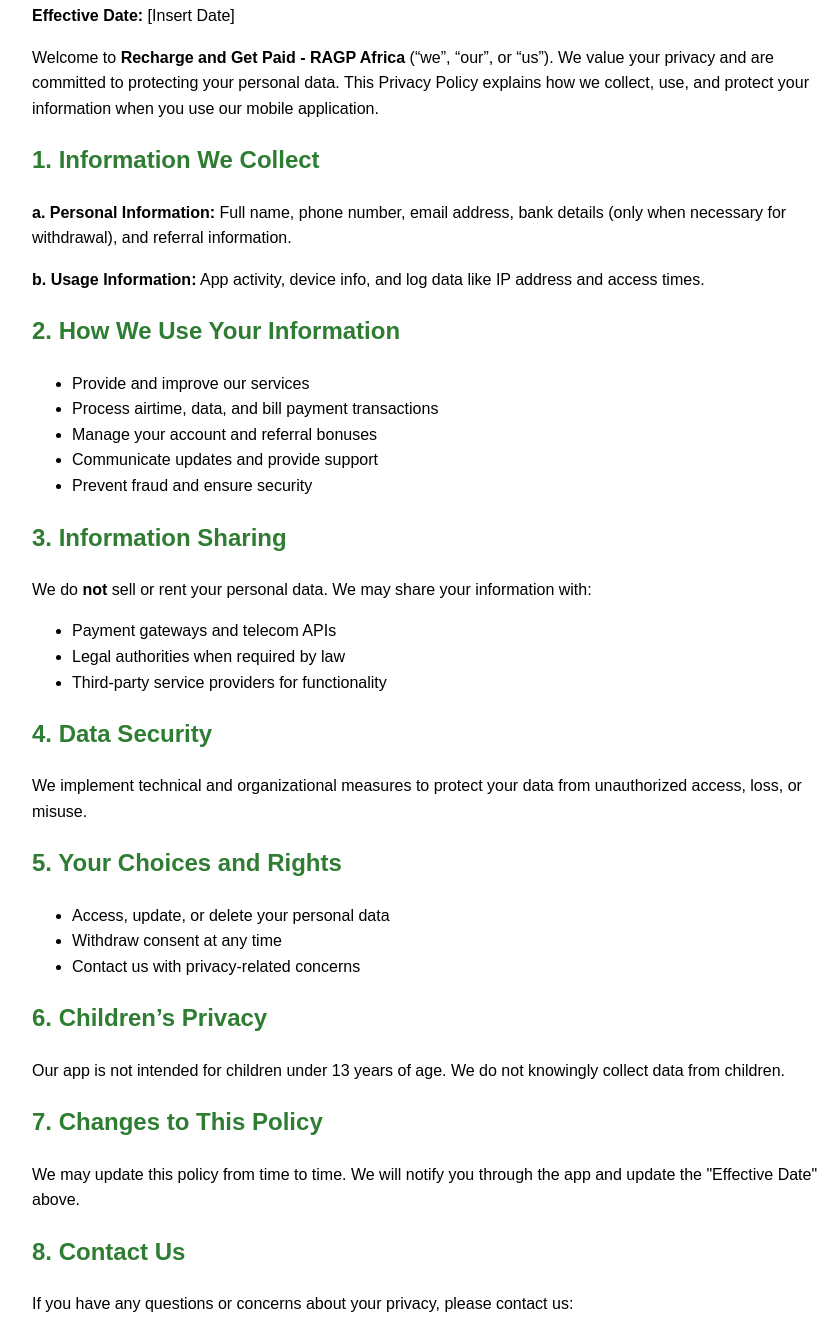
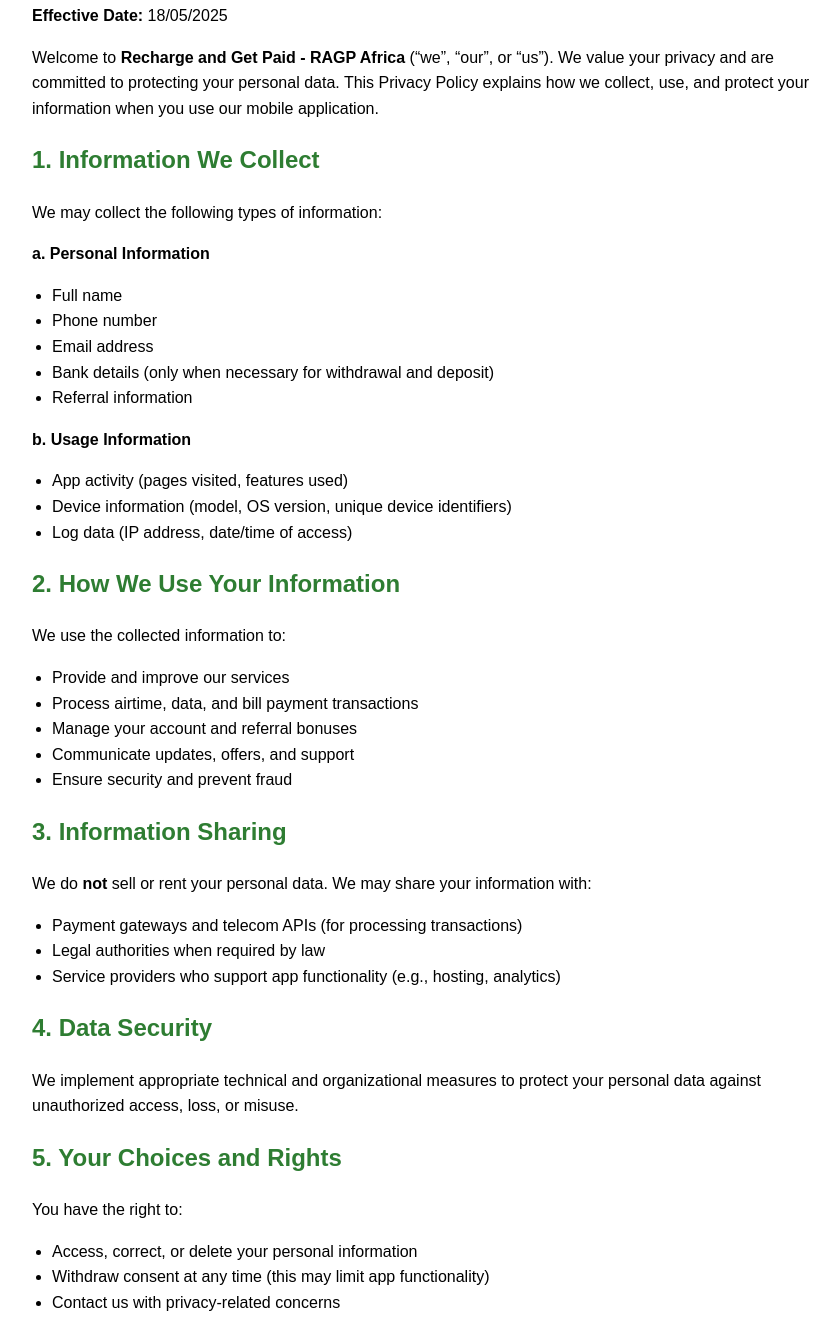
Before and after one commit to Godwin0810711/ragp-privacy-policy, a plain HTML site: page index.html in a window 1280 px wide. Shown: the part 91-1411 px from the top of the page, without its empty margins (3-834 px from the left). Drawn offline with Linux system fonts and the light colour scheme.

Commit message:
Update index.html

```diff
--- a/index.html
+++ b/index.html
@@ -15,55 +15,75 @@
     h1, h2 {
       color: #2e7d32;
     }
+    ul {
+      padding-left: 20px;
+    }
   </style>
 </head>
 <body>
   <h1>Privacy Policy</h1>
-  <p><strong>Effective Date:</strong> [Insert Date]</p>
+  <p><strong>Effective Date:</strong> 18/05/2025</p>
 
   <p>Welcome to <strong>Recharge and Get Paid - RAGP Africa</strong> (“we”, “our”, or “us”). We value your privacy and are committed to protecting your personal data. This Privacy Policy explains how we collect, use, and protect your information when you use our mobile application.</p>
 
   <h2>1. Information We Collect</h2>
-  <p><strong>a. Personal Information:</strong> Full name, phone number, email address, bank details (only when necessary for withdrawal), and referral information.</p>
-  <p><strong>b. Usage Information:</strong> App activity, device info, and log data like IP address and access times.</p>
+  <p>We may collect the following types of information:</p>
+
+  <p><strong>a. Personal Information</strong></p>
+  <ul>
+    <li>Full name</li>
+    <li>Phone number</li>
+    <li>Email address</li>
+    <li>Bank details (only when necessary for withdrawal and deposit)</li>
+    <li>Referral information</li>
+  </ul>
+
+  <p><strong>b. Usage Information</strong></p>
+  <ul>
+    <li>App activity (pages visited, features used)</li>
+    <li>Device information (model, OS version, unique device identifiers)</li>
+    <li>Log data (IP address, date/time of access)</li>
+  </ul>
 
   <h2>2. How We Use Your Information</h2>
+  <p>We use the collected information to:</p>
   <ul>
     <li>Provide and improve our services</li>
     <li>Process airtime, data, and bill payment transactions</li>
     <li>Manage your account and referral bonuses</li>
-    <li>Communicate updates and provide support</li>
-    <li>Prevent fraud and ensure security</li>
+    <li>Communicate updates, offers, and support</li>
+    <li>Ensure security and prevent fraud</li>
   </ul>
 
   <h2>3. Information Sharing</h2>
   <p>We do <strong>not</strong> sell or rent your personal data. We may share your information with:</p>
   <ul>
-    <li>Payment gateways and telecom APIs</li>
+    <li>Payment gateways and telecom APIs (for processing transactions)</li>
     <li>Legal authorities when required by law</li>
-    <li>Third-party service providers for functionality</li>
+    <li>Service providers who support app functionality (e.g., hosting, analytics)</li>
   </ul>
 
   <h2>4. Data Security</h2>
-  <p>We implement technical and organizational measures to protect your data from unauthorized access, loss, or misuse.</p>
+  <p>We implement appropriate technical and organizational measures to protect your personal data against unauthorized access, loss, or misuse.</p>
 
   <h2>5. Your Choices and Rights</h2>
+  <p>You have the right to:</p>
   <ul>
-    <li>Access, update, or delete your personal data</li>
-    <li>Withdraw consent at any time</li>
+    <li>Access, correct, or delete your personal information</li>
+    <li>Withdraw consent at any time (this may limit app functionality)</li>
     <li>Contact us with privacy-related concerns</li>
   </ul>
 
   <h2>6. Children’s Privacy</h2>
-  <p>Our app is not intended for children under 13 years of age. We do not knowingly collect data from children.</p>
+  <p>Our app is not intended for children under 13 years of age. We do not knowingly collect personal data from children.</p>
 
   <h2>7. Changes to This Policy</h2>
-  <p>We may update this policy from time to time. We will notify you through the app and update the "Effective Date" above.</p>
+  <p>We may update this Privacy Policy from time to time. When we do, we will notify you within the app and update the "Effective Date" at the top.</p>
 
   <h2>8. Contact Us</h2>
-  <p>If you have any questions or concerns about your privacy, please contact us:</p>
+  <p>If you have any questions or requests regarding your privacy, please contact us at:</p>
   <p>
-    Email: [Your Email Address] <br>
+    Email: <a href="mailto:membershipcustomercare@gmail.com">membershipcustomercare@gmail.com</a><br>
     Phone/WhatsApp: +2348107116032
   </p>
 </body>
```
